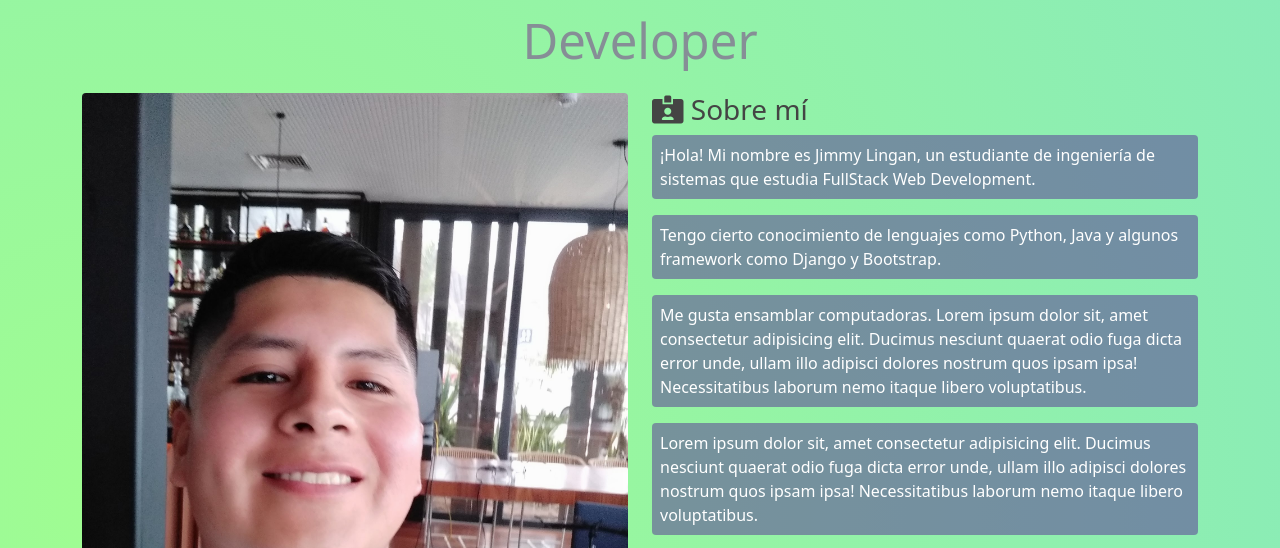
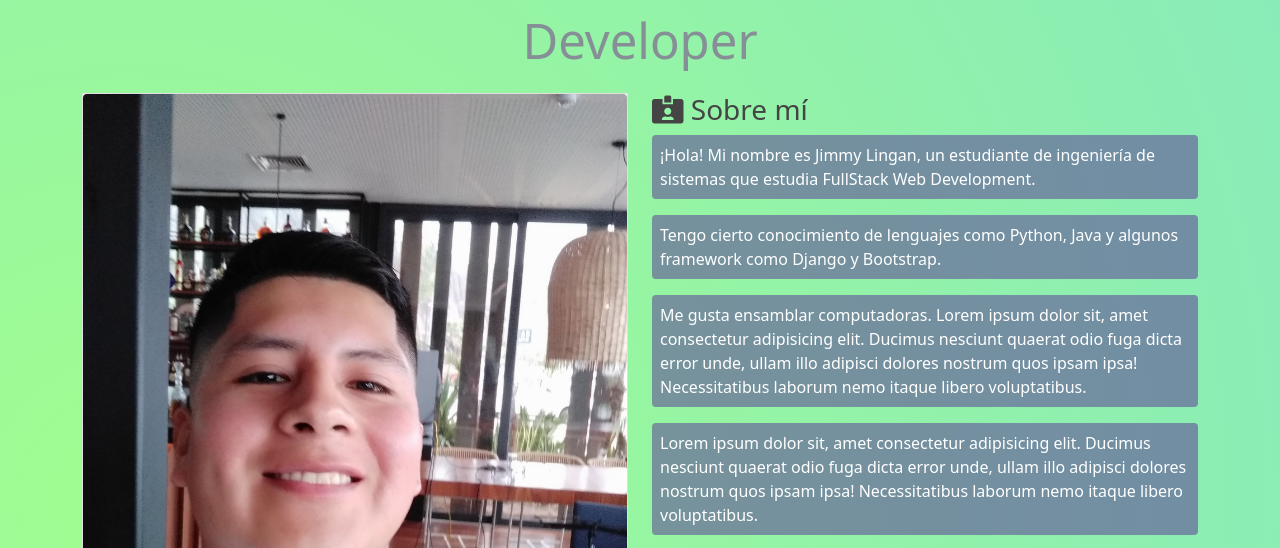
Before and after one commit to jy-lingan/Portafolio-Bootstrap, a plain HTML site: page index.html in a window 1280 px wide. Shown: the part 193-741 px from the top of the page. Drawn offline with nearby package versions, Linux system fonts and the light colour scheme.

Commit message:
agregando dic card

```diff
--- a/index.html
+++ b/index.html
@@ -66,7 +66,9 @@
         <!-- Sobre mí -->
         <div class="row mb-4">
             <div class="col-12 col-lg-6 mb-4 mb-lg-0">
-                <img src="img/cala.jpg" alt="JimDev" class="img-fluid rounded">
+                <div class="card mb-3">
+                    <img src="img/cala.jpg" alt="JimDev" class="img-fluid rounded float-start">
+                </div>
             </div>
             <div class="col-12 col-lg-6">
                 <h3 id="home"><i class="fas fa-id-card-alt"></i> Sobre mí</h3>
```
